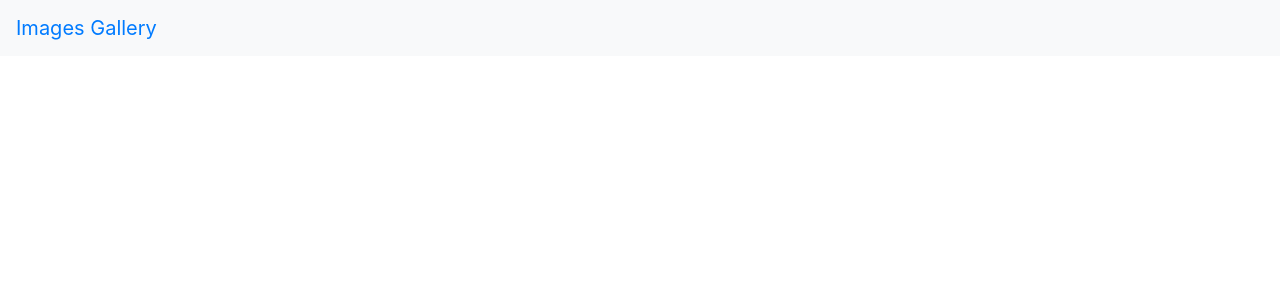
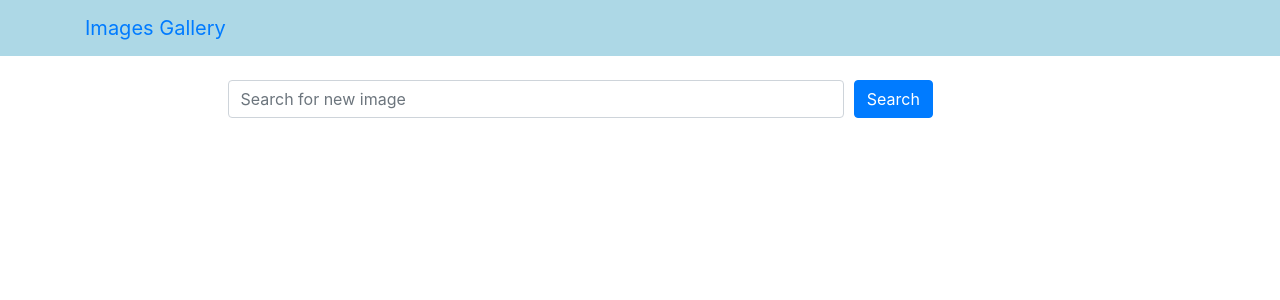
Before and after one commit to nikolaivkovic01/images-gallery, a React (Create React App) app in the folder frontend/: page / in a window 1280 px wide. Shown: the top 300 px of the page. Built offline with nearby package versions, Linux system fonts and the light colour scheme.

Commit message:
controlled search component

```diff
--- a/frontend/src/App.js
+++ b/frontend/src/App.js
@@ -1,10 +1,22 @@
+import {useState} from 'react';
 import 'bootstrap/dist/css/bootstrap.min.css';
 import Header from './components/Header';
+import Search from './components/Search';
+
 
 function App() {
+  const [word,setWord] = useState('');
+
+  const handleSearchSubmit = (e)=>{
+  e.preventDefault();
+  console.log(word);
+}
+  console.log(word);
+
   return (
     <div>
       <Header title="Images Gallery" />
+      <Search word={word} setWord={setWord} handleSubmit={handleSearchSubmit}/>
     </div>
   );
 }
--- a/frontend/src/components/Header.js
+++ b/frontend/src/components/Header.js
@@ -1,10 +1,16 @@
 import React from 'react';
-import {Navbar} from 'react-bootstrap';
+import {Navbar, Container} from 'react-bootstrap';
 
-const Header = (props)=>{
+const navbarStyle = {
+    backgroundColor: 'lightblue'
+};
+
+const Header = ({title})=>{
     return (
-        <Navbar bg="light" data-bs-theme="light">
-          <Navbar.Brand href="/">{props.title}</Navbar.Brand>
+        <Navbar style={navbarStyle} data-bs-theme="light">
+          <Container>
+            <Navbar.Brand href="/">{title}</Navbar.Brand>
+          </Container>
         </Navbar>
     )
 }
--- /dev/null
+++ b/frontend/src/components/Search.js
@@ -0,0 +1,34 @@
+import React from "react";
+import {Container, Row, Col, Form,Button} from "react-bootstrap";
+
+
+
+const Search = ({word,setWord,handleSubmit})=>{
+    return (
+        <Container className="mt-4">
+            <Row className="justify-content-center">
+                <Col xs={12} md={9}>
+                   <Form onSubmit={handleSubmit}>
+                        <Form.Row>
+                            <Col xs={9}>
+                                <Form.Control
+                                    type="text"
+                                    value={word}
+                                    onChange = {(e)=> setWord(e.target.value)}
+                                    placeholder = "Search for new image"
+                                />
+                            </Col>
+                            <Col>
+                                <Button variant="primary" type="submit">Search</Button>
+                            </Col>
+                        </Form.Row>
+                    </Form>
+                </Col>
+            </Row>
+        </Container>
+    )
+
+}
+
+
+export default Search;
```
